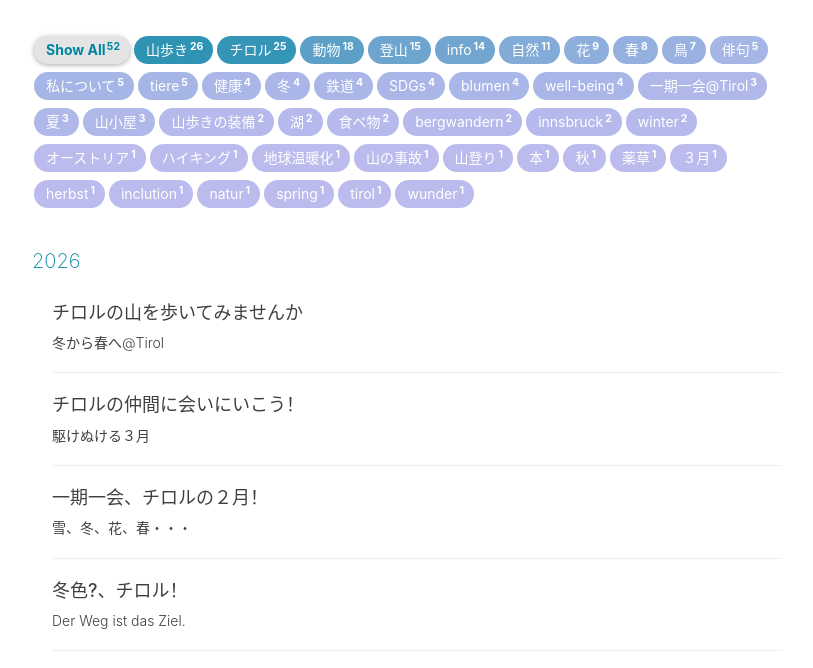
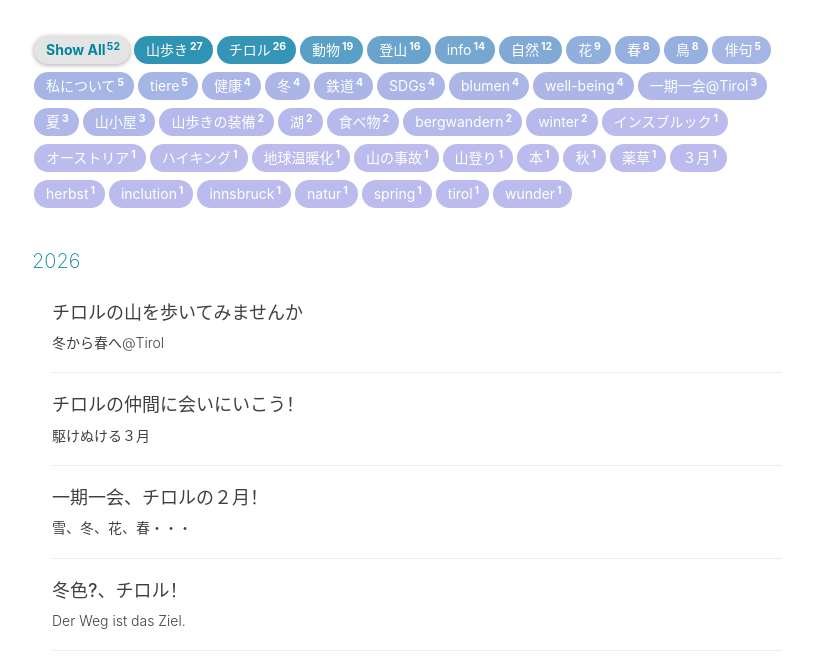
Before and after one commit to yamayagi/yamayagi.github.io, a Jekyll site: the page built from _pages/archive.html, in a window 1280 px wide and 900 px high, cut to the strip 232-900 px from the top of the window. Shown: the whole strip, without its empty margins (233-1046 px from the left). Built offline with Jekyll 4.4.1, drawn with Linux system fonts in a browser that asks for light colours; nearby versions of some CDN libraries; comment, search, counter and statistics services are not loaded.

Commit message:
Update 2024-11-25-Innsbruck.md

```diff
--- a/_posts/2024-11-25-Innsbruck.md
+++ b/_posts/2024-11-25-Innsbruck.md
@@ -1,7 +1,7 @@
 ---
 title: 一期一会@Innsbruck
 subtitle: ヴィクター　フランツ　ヘス（Victor Franz Hess）
-tags: [innsbruck]
+tags: [チロル,インスブルック,山歩き,登山,動物,鳥,自然]
 ---
 
 # インスブルック(Innsbruck)の名所・旧跡
```
